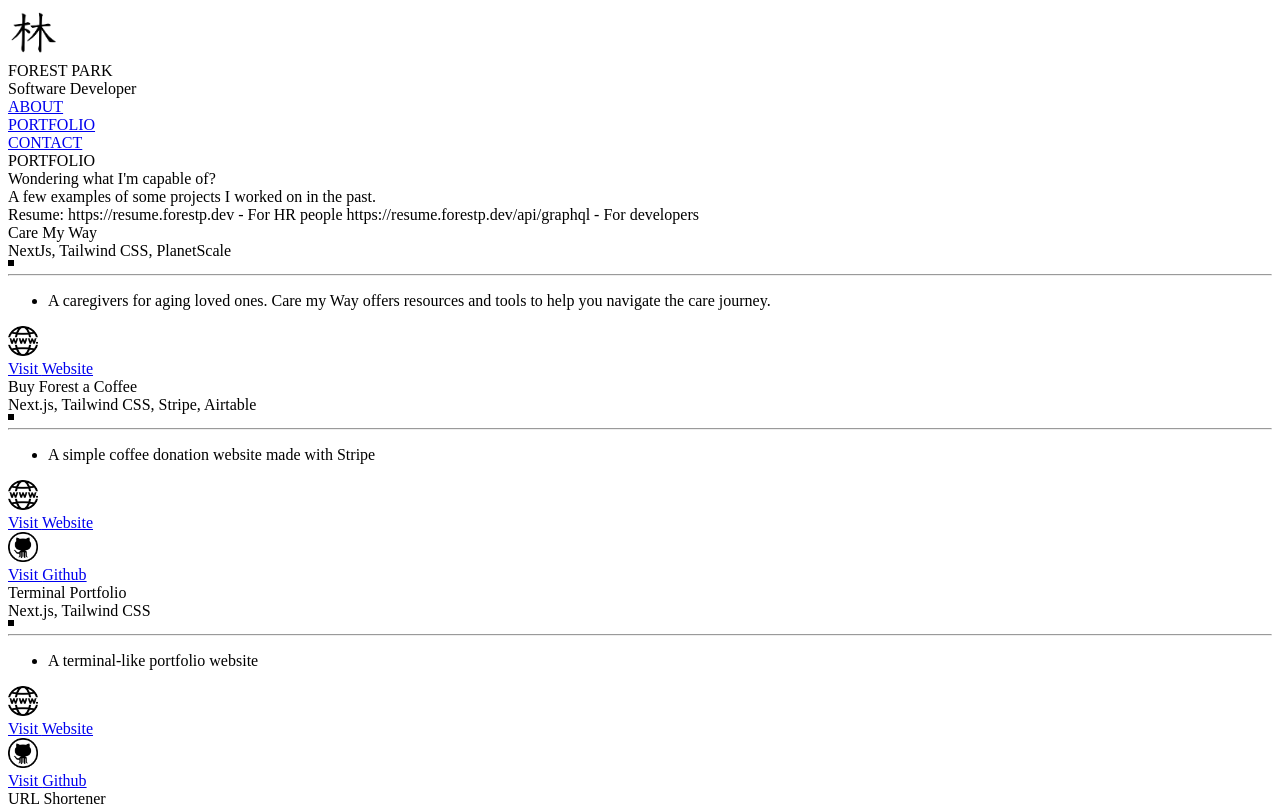
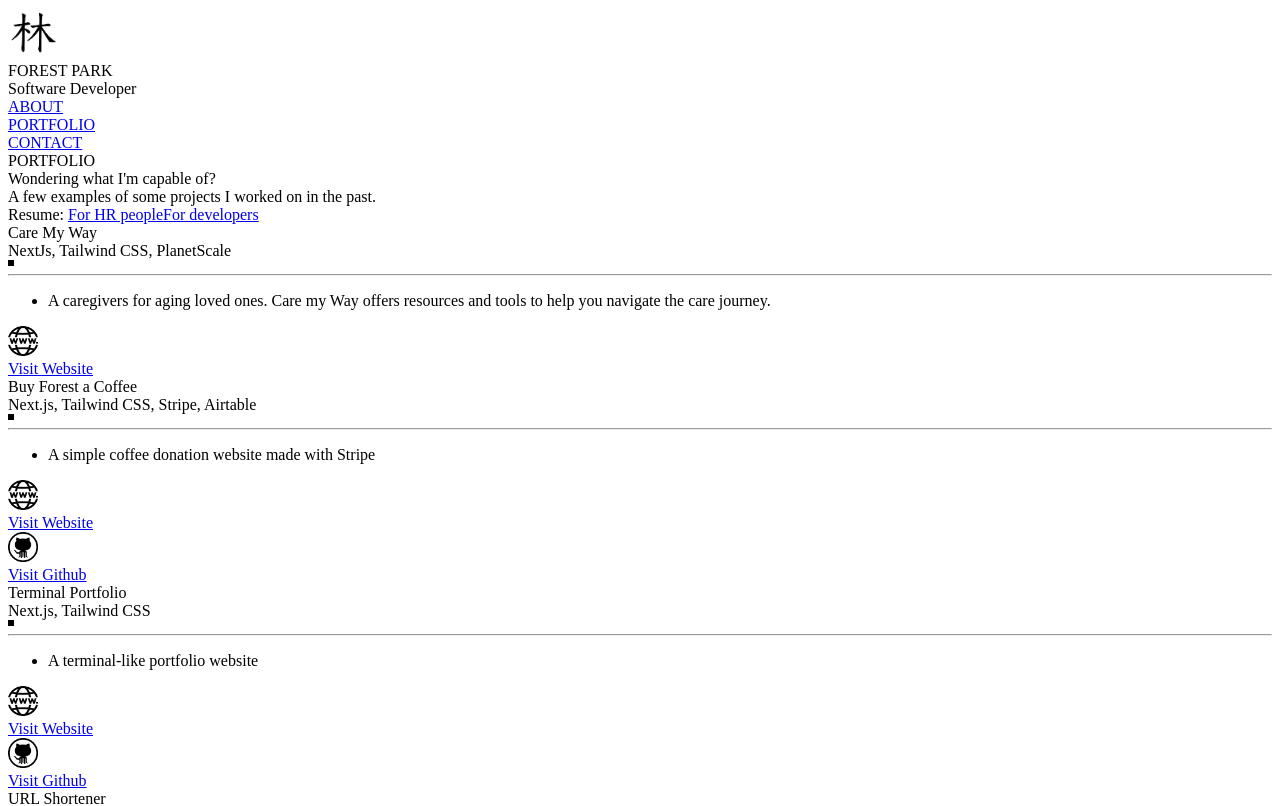
Before and after one commit to foresthpark/portfolio_site_v2, a Next.js app: page /portfolio in a window 1280 px wide. Shown: the top 806 px of the page. Built offline with nearby package versions, Linux system fonts and the light colour scheme.

Commit message:
Add NewWindowLink component to display resume links in portfolio page

```diff
--- /dev/null
+++ b/components/NewWindowLink/NewWindowLink.js
@@ -0,0 +1,14 @@
+import React from "react";
+
+export default function NewWindowLink({ href, children }) {
+  return (
+    <a
+      href={href}
+      target="_blank"
+      rel="noopener noreferrer"
+      className="underline"
+    >
+      {children}
+    </a>
+  );
+}
--- a/pages/portfolio.js
+++ b/pages/portfolio.js
@@ -4,6 +4,7 @@ import MainHeader from "../components/MainHeader";
 
 import PortfolioVisitButton from "../components/PortfolioVisitButton";
 import PortfolioItem from "../components/PortfolioItem";
+import NewWindowLink from "../components/NewWindowLink/NewWindowLink";
 
 const projects = [
   {
@@ -181,9 +182,15 @@ const portfolio = () => {
       <div className="sm:my-5 sm:text-base text-sm my-3 mx-2 text-center">
         A few examples of some projects I worked on in the past.
       </div>
-      <div className="sm:my-5 sm:text-base text-sm my-3 mx-2 text-center">
-        Resume: https://resume.forestp.dev - For HR people
-        https://resume.forestp.dev/api/graphql - For developers
+      <div className="sm:my-5 sm:text-base text-sm my-3 mx-2 text-center flex flex-col">
+        <span>Resume: </span>
+        <NewWindowLink href={"https://resume.forestp.dev"}>
+          For HR people
+        </NewWindowLink>
+
+        <NewWindowLink href={"https://resume.forestp.dev/api/graphql"}>
+          For developers
+        </NewWindowLink>
       </div>
       {projects.map((project, index) => {
         return (
```
